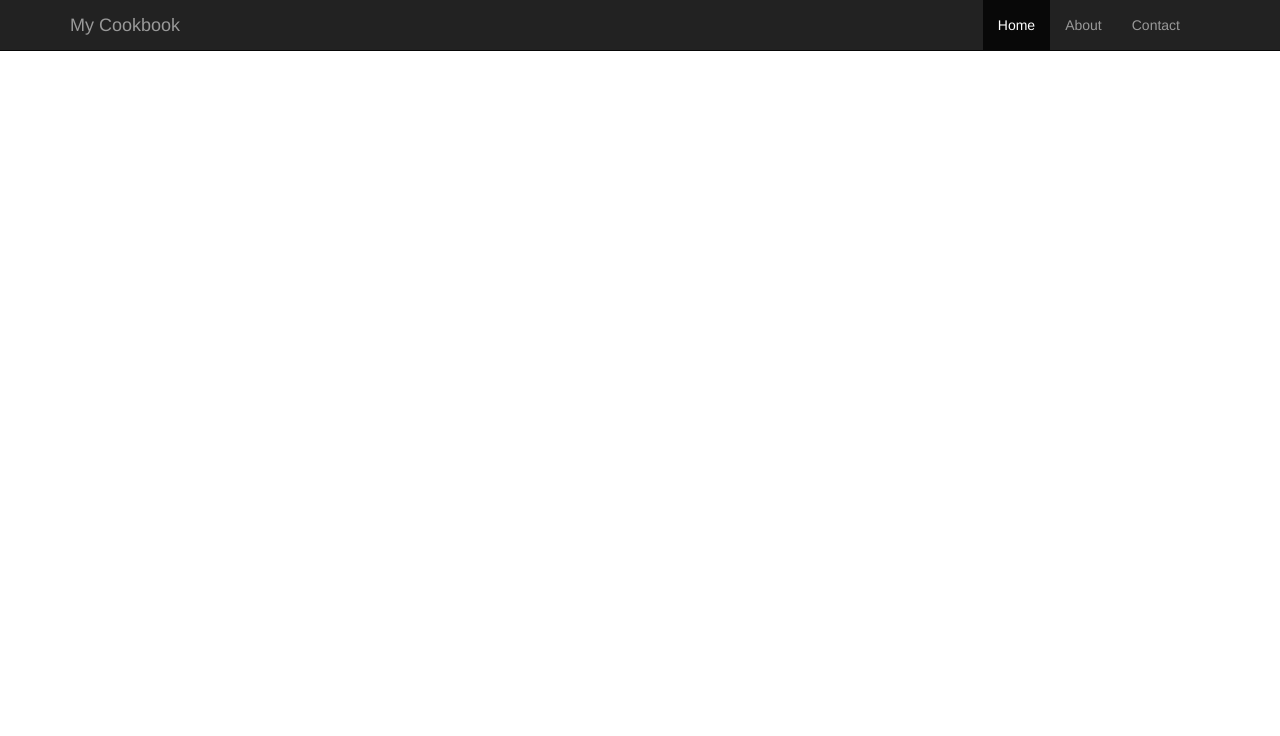
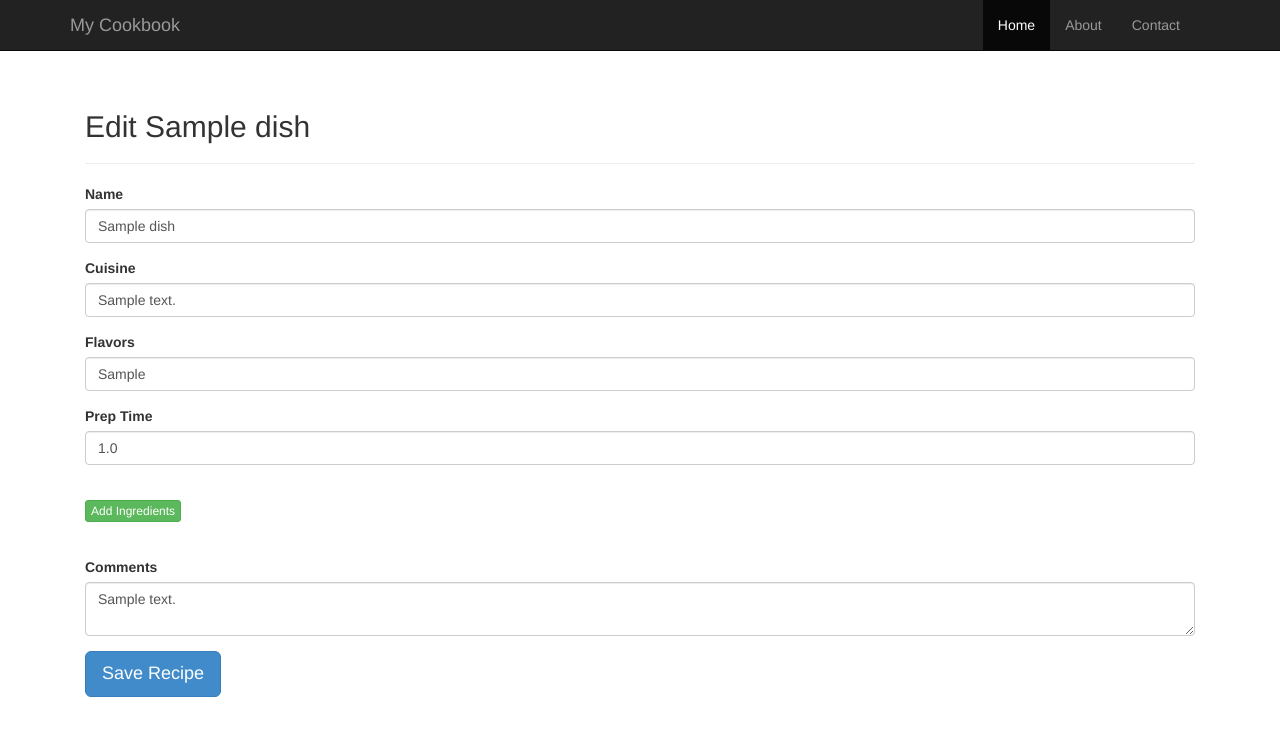
Before and after one commit to AzizHarrington/DjangoRecipeBook, a Django app: page /edit/1 in a window 1280 px wide. Shown: the top 736 px of the page. Run offline with Django 3.2, Linux system fonts and the light colour scheme; tables that the repository leaves empty hold one stand-in row (values such as "Sample post"); some libraries are stand-ins or nearby versions.

Commit message:
created base template for edit/new views

```diff
--- a/Recipes/urls.py
+++ b/Recipes/urls.py
@@ -20,5 +20,5 @@ urlpatterns = patterns('',
     url(r'^detail/(?P<pk>\d+)$', Detail.as_view(), name="detail"), #up and running
     url(r'^new/', New.as_view(), name="new"), #up and running
     url(r'^edit/(?P<pk>\d+)$', Edit.as_view(), name="edit"), #NOT FINISHED
-    url(r'^delete/(?P<pk>\d+)$', Delete.as_view(), name="edit"), #NOT FINISHED
+    url(r'^delete/(?P<pk>\d+)$', Delete.as_view(), name="delete"), #NOT FINISHED
 )
--- /dev/null
+++ b/dishes/templates/create_base.html
@@ -0,0 +1,72 @@
+{% extends 'base.html' %}
+
+{% block content %}
+
+{% block heading %}
+{% endblock %}
+<hr>
+
+<form role="form" action="." method="post">{% csrf_token %}
+    <div class="form-group">
+        <label for="name">Name</label>
+        <input type="text" class="form-control" name="name" placeholder="Enter Dish Name" value="{{ dish.name }}">
+    </div>
+    <div class="form-group">
+        <label for="cuisine">Cuisine</label>
+        <input type="text" class="form-control" name="cuisine" placeholder="Enter Cuisine Type (Chinese, Mexican, Southern, etc.)" value="{{ dish.cuisine }}">
+    </div>
+    <div class="form-group">
+        <label for="flavors">Flavors</label>
+        <input type="text" class="form-control" name="flavors" placeholder="Enter flavors (sweet, savory, sour, etc.)" value="{{ dish.flavors }}">
+    </div>
+    <div class="form-group">
+        <label for="prep_time">Prep Time</label>
+        <input type="text" class="form-control" name="prep_time" placeholder="Enter minutes to complete" value="{{ dish.prep_time }}">
+    </div>
+    <br>
+    <div class="form-group">
+        <button type="button" class="btn btn-success btn-xs" id="addIngredient">Add Ingredients</button>
+    </div>
+    <br>
+    <div class="form-group">
+        <label for="comments">Comments</label>
+        <textarea type="text" class="form-control" name="comments" placeholder="Enter comments">{{ dish.comments }}</textarea>
+    </div>
+<!--     <div class="checkbox">
+      <label>
+        <input type="checkbox" name="new">
+        This is a recipe I plan on making for the first time.
+      </label>
+    </div> -->
+    <button type="submit" class="btn btn-primary btn-lg">Save Recipe</button>
+</form>
+
+{% endblock %}
+
+{% block scripts %}
+<script src="https://ajax.googleapis.com/ajax/libs/jquery/1.7.2/jquery.min.js"></script>
+<script>!window.jQuery && document.write('<script src="js/jquery-1.7.2.min.js"><\/script>')</script>
+<script>
+//create three initial fields
+var startingNo = -1;
+var $node = "";
+for (varCount=0; varCount<=startingNo; varCount++){
+    var displayCount = varCount+1;
+    $node += '<div class="form-group"><label for="ingredient">Ingredient '+displayCount+': </label><input type="text" class="form-control" name="ingredient'+displayCount+'" placeholder="Enter Ingredient Name"><button type="button" class="btn btn-danger btn-xs" id="removeVar">Remove Ingredient</button></div>';
+}
+//add them to the DOM
+$('form').append($node);
+//remove a textfield
+$('form').on('click', '#removeVar', function(){
+    $(this).parent().remove();
+    //varCount--;
+});
+//add a new node
+$('#addIngredient').on('click', function(){
+    //new node
+    varCount++;
+    $node = '<div class="form-group"><label for="ingredient">Ingredient '+varCount+': </label><input type="text" class="form-control" name="ingredient'+varCount+'" placeholder="Enter Ingredient Name"><button type="button" class="btn btn-danger btn-xs" id="removeVar">Remove Ingredient</button></div>'
+    $(this).parent().before($node);
+});
+</script>
+{% endblock %}
--- a/dishes/templates/detail.html
+++ b/dishes/templates/detail.html
@@ -29,4 +29,6 @@
         <td>{{ dish.comments }}</td>
     </tr>
 </table>
+<p><a href="{% url 'edit' dish.pk %}">Edit this recipe</a></p>
+<p><a href="{% url 'delete' dish.pk %}">Delete this recipe</a></p>
 {% endblock %}
--- a/dishes/templates/edit.html
+++ b/dishes/templates/edit.html
@@ -1 +1,5 @@
-{% extends "base.html" %}
+{% extends "create_base.html" %}
+
+{% block heading %}
+<h2>Edit {{ dish.name }}</h2>
+{% endblock %}
--- a/dishes/views.py
+++ b/dishes/views.py
@@ -25,8 +25,7 @@ class Detail(View):
 
 class New(View):
     def get(self, request, *args, **kwargs):
-        ingredients = Ingredient.objects.all()
-        return render(request, 'new.html', {'ingredients': ingredients})
+        return render(request, 'new.html')
     def post(self, request, *args, **kwargs):
         dish = Dish(name=request.POST.get('name'),
                     cuisine=request.POST.get('cuisine'),
@@ -54,8 +53,9 @@ class New(View):
 
 
 class Edit(View):
-    def get(self, request, *args, **kwargs):
-        return render(request, "edit.html")
+    def get(self, request, pk):
+        dish = Dish.objects.get(pk=pk)
+        return render(request, "edit.html", {"dish":dish})
 
 
 class Delete(View):
```
Also changed, not shown: dishes/templates/new.html (+2 -68 lines).
